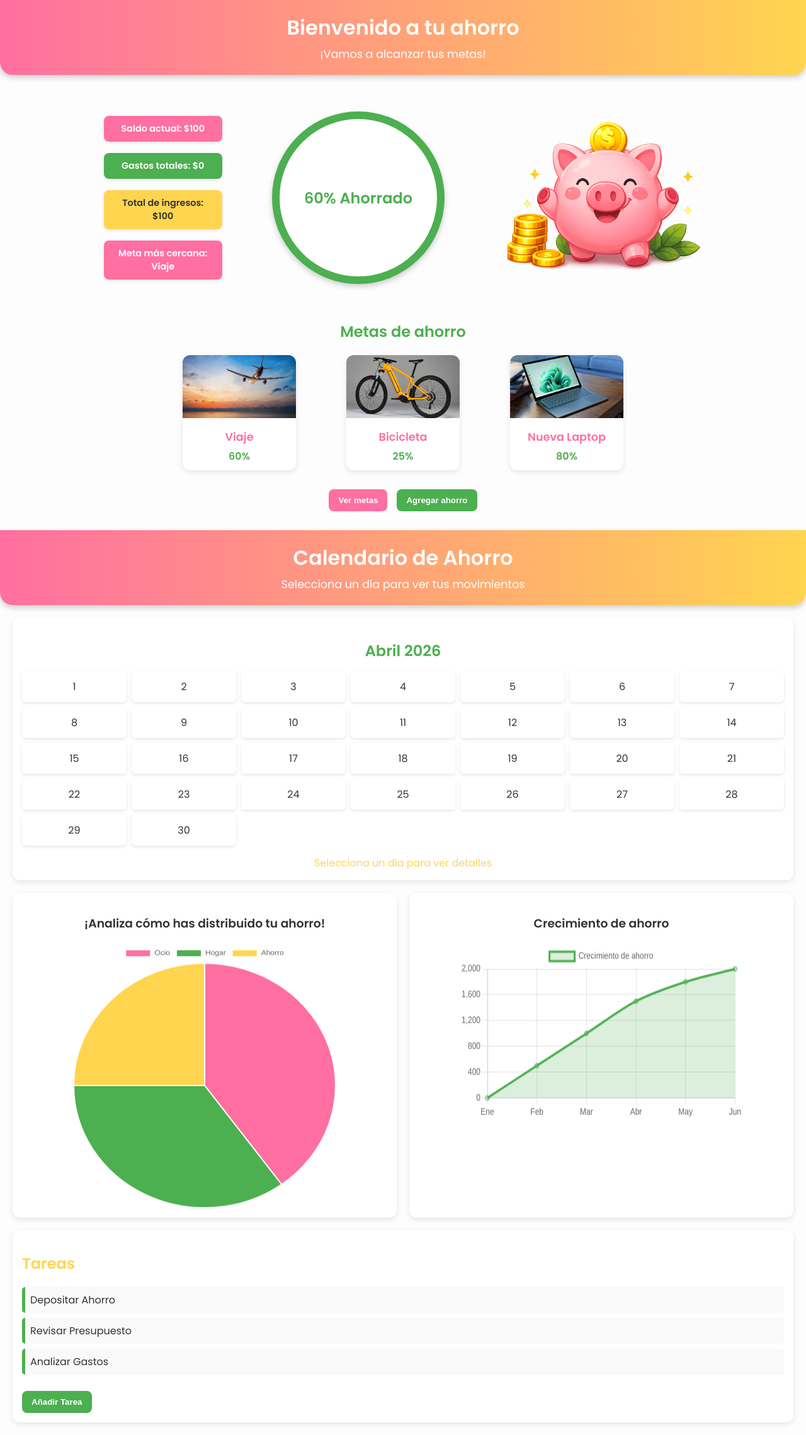
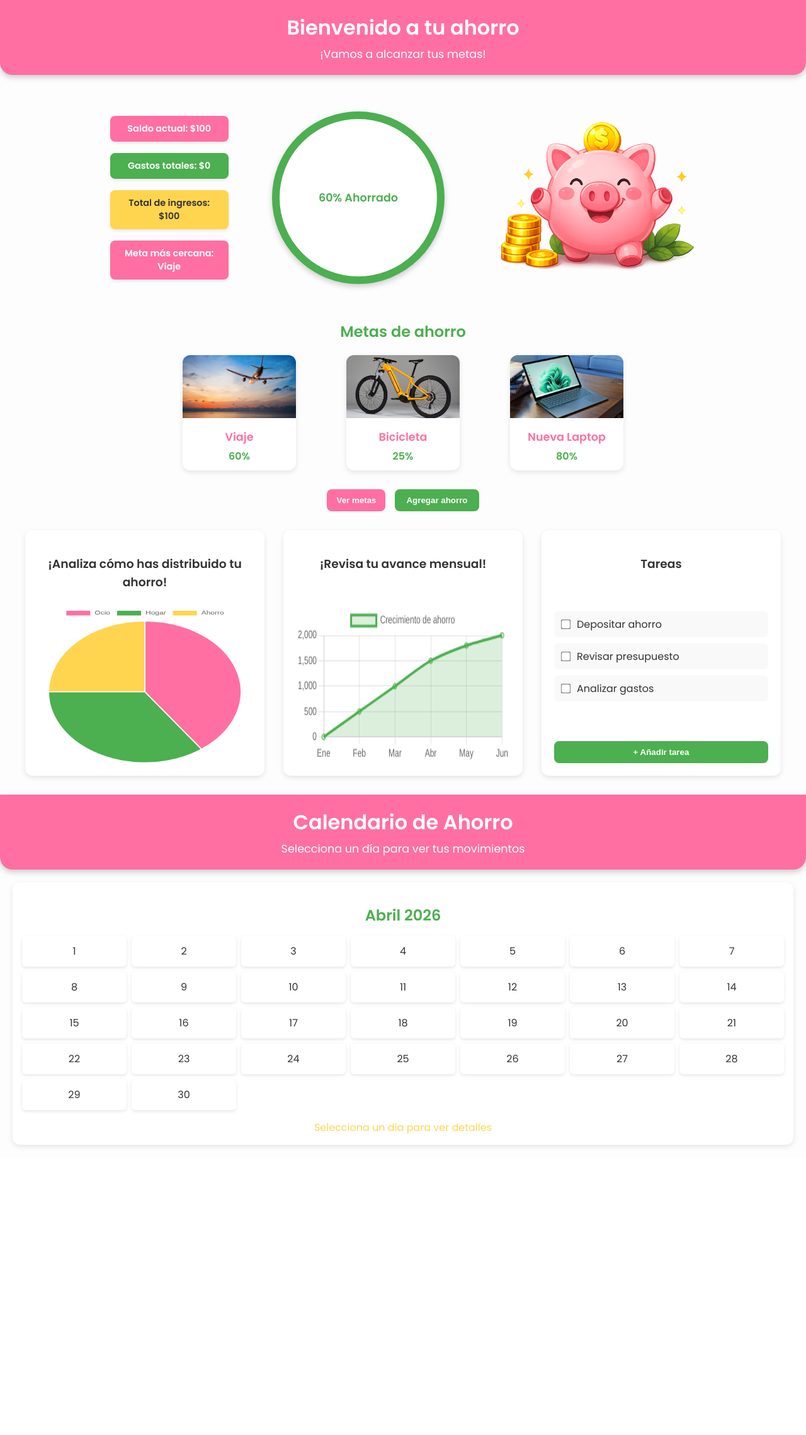
Before and after one commit to TeamCoink/Coink, a PHP site: page /dashboard.html in a window 1280 px wide. Shown: the whole page at 63% size. After the commit the page ends 1822 px from the top, so only its background shows below. Run offline with PHP 8.4, Linux system fonts and the light colour scheme.

Commit message:
Dashboard update pt2

```diff
--- a/dashboard.html
+++ b/dashboard.html
@@ -23,12 +23,10 @@
     <div class="resumen-card rosa">Meta más cercana: Viaje</div>
   </div>
 
-  <!-- Centro con círculo -->
-  <div class="resumen-centro">
-    <div class="circle">
-      <span>60% Ahorrado</span>
-    </div>
-  </div>
+<div class="circle">
+  <span id="porcentajeTexto">0% Ahorrado</span>
+</div>
+
 
   <!-- Derecha con cerdito -->
   <div class="resumen-der">
@@ -78,6 +76,38 @@
   </div>
 </section>
 
+<section class="fila-tres">
+  <!-- Pie chart -->
+  <div class="contenedor grafica" onclick="mostrarModal('graficoPie')">
+    <h3>¡Analiza cómo has distribuido tu ahorro!</h3>
+    <canvas id="graficoPie"></canvas>
+  </div>
+
+  <!-- Line chart -->
+  <div class="contenedor grafica" onclick="mostrarModal('graficoMensual')">
+    <h3>¡Revisa tu avance mensual!</h3>
+    <canvas id="graficoMensual"></canvas>
+  </div>
+
+  <!-- Tareas -->
+  <div class="contenedor tareas">
+    <h3>Tareas</h3>
+    <ul id="listaTareas">
+      <li><input type="checkbox"> Depositar ahorro</li>
+      <li><input type="checkbox"> Revisar presupuesto</li>
+      <li><input type="checkbox"> Analizar gastos</li>
+    </ul>
+    <button class="btn verde">+ Añadir tarea</button>
+  </div>
+</section>
+
+<!-- Modal para mostrar gráfica ampliada -->
+<div id="modalGrafica" class="modal">
+  <div class="modal-contenido">
+    <span class="cerrar" onclick="cerrarModal()">&times;</span>
+    <canvas id="graficoGrande"></canvas>
+  </div>
+</div>
 
 
   <header>
@@ -94,34 +124,7 @@
     <div id="detalle-dia">Selecciona un día para ver detalles</div>
   </section>
 
-  <script src="script.js"></script>
-</body>
-</html>
 
- <!-- Gráficas -->
-<section class="graficas">
-  <div class="grafica">
-    <h3>¡Analiza cómo has distribuido tu ahorro!</h3>
-    <canvas id="graficoPie"></canvas>
-  </div>
-  <div class="grafica">
-    <h3>Crecimiento de ahorro</h3>
-    <canvas id="graficoMensual"></canvas>
-  </div>
-</section>
-
-
-
-  <!-- Tareas -->
-  <section class="tareas">
-    <h2>Tareas</h2>
-    <ul>
-      <li>Depositar Ahorro</li>
-      <li>Revisar Presupuesto</li>
-      <li>Analizar Gastos</li>
-    </ul>
-    <button class="btn verde">Añadir Tarea</button>
-  </section>
 
   <script src="dashboard.js"></script>
 </body>
--- a/dashboard.js
+++ b/dashboard.js
@@ -59,6 +59,7 @@ setInterval(() => {
 }, 5000);
 
 
+
 // Calendario: mostrar detalle del día
 // Generar calendario Abril 2026
 const calendarioGrid = document.getElementById("calendarioGrid");
@@ -83,3 +84,33 @@ function seleccionarDia(dia) {
     document.getElementById("detalle-dia").innerText = `Día ${dia}: No hay datos registrados.`;
   }
 }
+
+// Meta del usuario (ejemplo: 60%)
+const metaUsuario = 60;
+
+function animarPorcentaje(meta) {
+  let porcentaje = 0;
+  const texto = document.getElementById("porcentajeTexto");
+  const circle = document.querySelector(".circle");
+
+  const intervalo = setInterval(() => {
+    porcentaje++;
+    texto.textContent = porcentaje + "% Ahorrado";
+
+    // Cuando llega al valor de la meta, se detiene
+    if (porcentaje >= meta) {
+      clearInterval(intervalo);
+    }
+  }, 30); // velocidad de incremento
+
+  // Activar el efecto visual del círculo
+  setTimeout(() => {
+    circle.style.setProperty("--scale", meta / 100);
+    circle.querySelector("::before"); // activa el pseudo-elemento
+  }, 100);
+}
+
+// Ejecutar animación al cargar
+window.onload = () => {
+  animarPorcentaje(metaUsuario);
+};
--- a/style/dashboard.css
+++ b/style/dashboard.css
@@ -2,15 +2,15 @@
 @import url('https://fonts.googleapis.com/css2?family=Poppins:wght@400;600&display=swap');
 
 body {
+  background-color: #ffede4; /* tono pastel suave */
+  margin: 0;
   font-family: 'Poppins', sans-serif;
-  margin: 0;
-  background: #ffede4;
-  color: #333;
 }
 
 /* Encabezado con gradiente rosa-amarillo */
+/* Encabezado en rosa sólido */
 header {
-  background: linear-gradient(90deg, #ff6fa1, #4caf50);
+  background: #ff6fa1; /* rosa sólido */
   color: white;
   text-align: center;
   padding: 25px;
@@ -18,7 +18,6 @@ header {
   border-bottom-right-radius: 20px;
   box-shadow: 0 4px 10px rgba(0,0,0,0.2);
 }
-
 header h1 {
   margin: 0;
   font-size: 2em;
@@ -70,14 +69,6 @@ header p {
   color: #333;
 }
 
-/* Centro con círculo */
-.resumen-centro {
-  display: flex;
-  justify-content: center;
-  align-items: center;
-  margin: 0 30px;            /* espacio lateral extra */
-}
-
 .circle {
   width: 250px;
   height: 250px;
@@ -89,9 +80,26 @@ header p {
   font-weight: bold;
   background: #fff;
   color: #4caf50;
-  font-size: 1.5em;
+  font-size: 1.1em;
   box-shadow: 0 4px 10px rgba(0,0,0,0.2);
+  position: relative;
+  overflow: hidden;
 }
+
+/* Efecto de relleno circular */
+.circle::before {
+  content: "";
+  position: absolute;
+  width: 100%;
+  height: 100%;
+  border-radius: 50%;
+  clip-path: circle(50%);
+  background: rgba(76,175,80,0.2);
+  transform: scale(0); /* empieza vacío */
+  transform-origin: center;
+  transition: transform 2s ease-out; /* animación suave */
+}
+
 
 /* Derecha con cerdito */
 .resumen-der {
@@ -216,7 +224,7 @@ body {
 }
 
 header {
-  background: linear-gradient(90deg, #ff6fa1, #ffd54f);
+  background: linear-gradient(90deg, #ff6fa1);
   color: white;
   text-align: center;
   padding: 20px;
@@ -304,62 +312,204 @@ header h1 {
 }
 
 /* Gráficas */
-.graficas {
+/* Fila de gráficas */
+.fila-graficas {
   display: flex;
-  gap: 20px;
-  margin: 20px;
+  justify-content: space-between;
+  align-items: stretch;
+  gap: 30px;
+  margin: 30px auto;
+  max-width: 1000px;
 }
 
+/* Contenedor de cada gráfica */
 .grafica {
   flex: 1;
   background: #fff;
-  padding: 15px;
   border-radius: 12px;
   box-shadow: 0 3px 8px rgba(0,0,0,0.1);
+  padding: 20px;
+  text-align: center;
+  cursor: pointer; /* clickable */
+  display: flex;
+  flex-direction: column;
+  justify-content: space-between;
+  height: 350px; /* mismo alto que tareas */
+}
+
+/* Ajuste de los canvas */
+.grafica canvas {
+  width: 100% !important;
+  height: 250px !important;
+}
+
+/* Modal */
+.modal {
+  display: none; /* oculto por defecto */
+  position: fixed;
+  z-index: 1000;
+  left: 0; top: 0;
+  width: 100%; height: 100%;
+  background: rgba(0,0,0,0.6);
+  justify-content: center;
+  align-items: center;
+}
+
+.modal-contenido {
+  background: #fff;
+  padding: 20px;
+  border-radius: 12px;
+  width: 80%;
+  max-width: 700px;
   text-align: center;
 }
 
-/* Ajustar tamaño de las gráficas */
-#graficoPie {
-  width: 100% !important;   /* que se adapte al contenedor */
-  max-width: 450px;         /* límite de ancho */
-  height: 420px !important; /* mismo alto para ambas */
-  margin: 0 auto;
+.modal-contenido canvas {
+  width: 100% !important;
+  height: 400px !important; /* más grande */
 }
 
-/* Gráfico lineal más pequeño */
-/* Gráfico lineal más pequeño */
-#graficoMensual {
-  width: 100% !important;   /* ocupa menos dentro del contenedor */
-  max-width: 450px;        /* límite de ancho */
-  height: 280px !important;/* más bajo que antes */
-  margin: 0 auto;
-  display: block;
+.cerrar {
+  position: absolute;
+  top: 20px; right: 30px;
+  font-size: 2em;
+  cursor: pointer;
+  color: #333;
 }
 
 
 
+/* Fila de 3 contenedores */
+.fila-tres {
+  display: flex;
+  justify-content: space-between;
+  align-items: stretch;
+  gap: 30px;
+  margin: 30px auto;
+  max-width: 1200px;
+}
+
+/* Contenedor genérico */
+.contenedor {
+  flex: 1;
+  background: #fff;
+  border-radius: 12px;
+  box-shadow: 0 3px 8px rgba(0,0,0,0.1);
+  padding: 20px;
+  text-align: center;
+  display: flex;
+  flex-direction: column;
+  justify-content: space-between;
+  height: 350px; /* mismo alto para todos */
+}
+
+/* Gráficas */
+.grafica canvas {
+  width: 100% !important;
+  height: 250px !important; /* proporción adecuada */
+}
+
+/* Modal */
+.modal {
+  display: none; /* oculto por defecto */
+  position: fixed;
+  z-index: 1000;
+  left: 0; top: 0;
+  width: 100%; height: 100%;
+  background: rgba(0,0,0,0.6);
+  justify-content: center;
+  align-items: center;
+}
+
+.modal-contenido {
+  background: #fff;
+  padding: 20px;
+  border-radius: 12px;
+  width: 80%;
+  max-width: 700px;
+  text-align: center;
+  position: relative;
+  animation: fadeIn 0.4s ease; /* animación suave */
+}
+
+.modal-contenido canvas {
+  width: 100% !important;
+  height: 400px !important; /* más grande */
+}
+
+.cerrar {
+  position: absolute;
+  top: 15px; right: 20px;
+  font-size: 2em;
+  cursor: pointer;
+  color: #333;
+}
+
+/* Animación */
+@keyframes fadeIn {
+  from {opacity: 0; transform: scale(0.9);}
+  to {opacity: 1; transform: scale(1);}
+}
+
 
 /* Tareas */
-.tareas {
-  margin: 20px;
-  background: #fff;
-  padding: 15px;
-  border-radius: 12px;
-  box-shadow: 0 3px 8px rgba(0,0,0,0.1);
-}
-.tareas h2 {
-  color: #ffd54f;
-  font-weight: 600;
-}
 .tareas ul {
   list-style: none;
   padding: 0;
+  margin: 15px 0;
 }
+
 .tareas li {
-  margin: 8px 0;
+  background: #f9f9f9;
+  margin-bottom: 10px;
   padding: 8px;
-  background: #f9f9f9;
-  border-left: 5px solid #4caf50;
-  border-radius: 5px;
+  border-radius: 6px;
+  display: flex;
+  align-items: center;
+  gap: 8px;
+  font-weight: 500;
+  transition: 0.3s;
 }
+
+.tareas li.checked {
+  text-decoration: line-through;
+  color: #999;
+  background: #e0e0e0;
+}
+
+.tareas li input[type="checkbox"] {
+  transform: scale(1.2);
+  cursor: pointer;
+}
+
+/* Botón añadir tarea */
+.btn.verde {
+  background: #4caf50;
+  color: white;
+  padding: 10px 18px;
+  border: none;
+  border-radius: 8px;
+  font-weight: 600;
+  cursor: pointer;
+  transition: 0.3s;
+}
+
+.btn.verde:hover {
+  background: #3d8b40;
+}
+
+/* Botón añadir tarea */
+.btn.verde {
+  background: #4caf50;
+  color: white;
+  padding: 10px 18px;
+  border: none;
+  border-radius: 8px;
+  font-weight: 600;
+  cursor: pointer;
+  transition: 0.3s;
+}
+
+.btn.verde:hover {
+  background: #3d8b40;
+}
```
